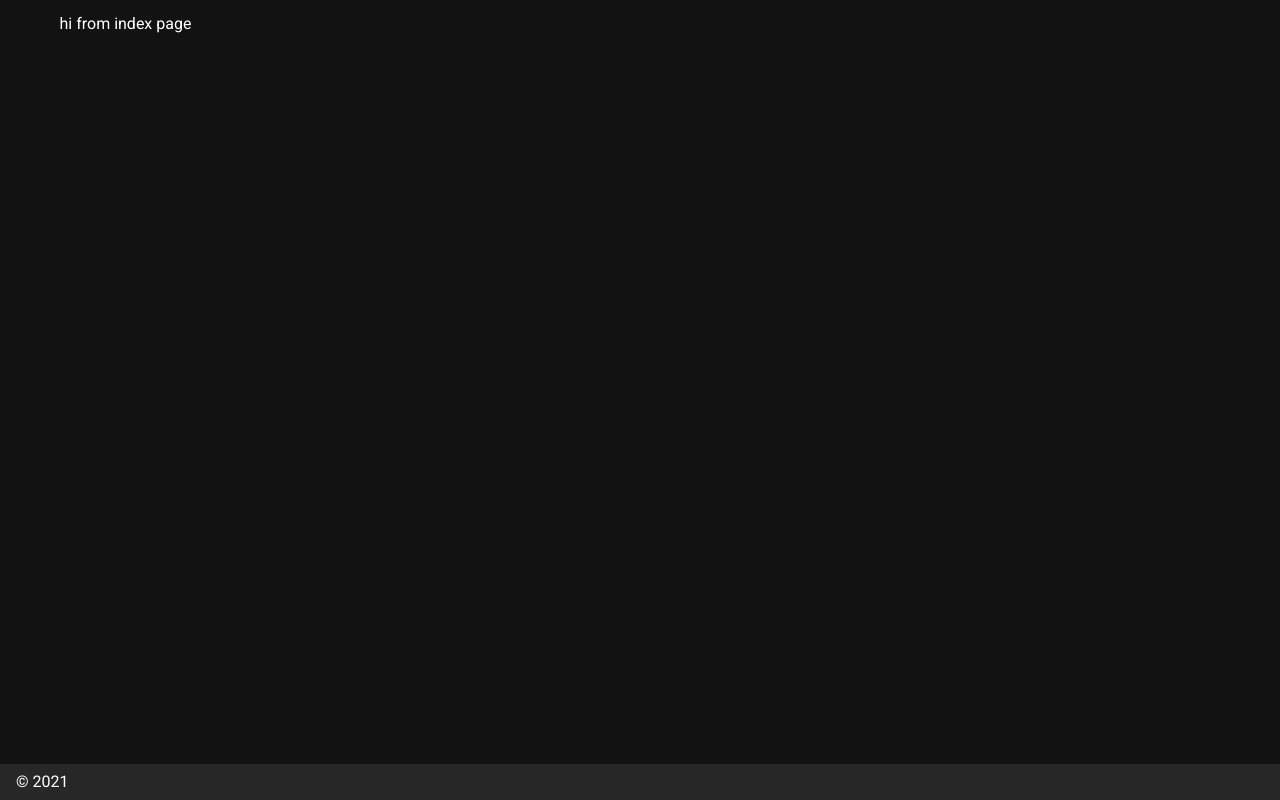
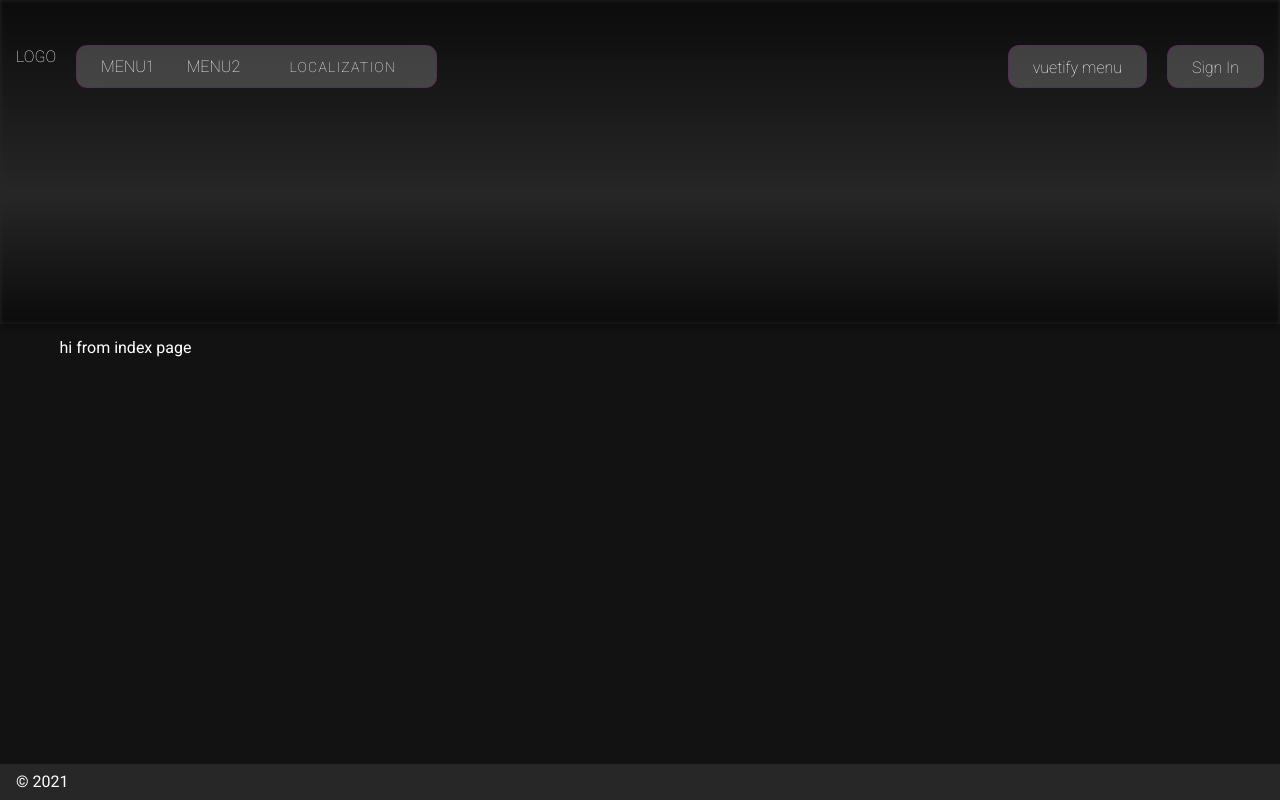
Before and after one commit to hahuaz/mediatriple-case, a Nuxt app: page / in a window 1280 px wide. Built offline with nearby package versions, Linux system fonts and the light colour scheme.

Commit message:
add locales menu to header

```diff
--- a/layouts/default.vue
+++ b/layouts/default.vue
@@ -1,18 +1,150 @@
 <template>
-  <v-app dark>
+  <v-app>
+    <v-app-bar app absolute fade-img-on-scroll :height="headerImage.height">
+      <template #img>
+        <v-img v-bind="headerImage"></v-img>
+      </template>
+      <div class="nav__container">
+        <div class="nav__left">
+          <div class="logo__container"><p>LOGO</p></div>
+          <div class="nav__links bg--white-50 border--rounded">
+            <ul>
+              <li>MENU1</li>
+              <li>MENU2</li>
+              <li>
+                <v-menu
+                  offset-x
+                  right
+                  :nudge-left="15"
+                  :nudge-bottom="15"
+                  content-class="locales__container bg--white-50"
+                >
+                  <template #activator="{ on, attrs }">
+                    <v-btn v-bind="attrs" :depressed="true" text v-on="on">
+                      Localization
+                    </v-btn>
+                  </template>
+
+                  <v-list dense class="locales">
+                    <v-list-item @click="onClick">
+                      <v-list-item-title>TR</v-list-item-title>
+                    </v-list-item>
+
+                    <v-list-item @click="onClick">
+                      <v-list-item-title>EN</v-list-item-title>
+                    </v-list-item>
+                  </v-list>
+                </v-menu>
+              </li>
+            </ul>
+          </div>
+        </div>
+        <div class="nav__right">
+          <div class="nav__watchlist bg--white-50 border--rounded">
+            vuetify menu
+          </div>
+          <div class="nav__sign bg--white-50 border--rounded">Sign In</div>
+        </div>
+      </div>
+    </v-app-bar>
     <v-main>
       <v-container>
         <Nuxt />
       </v-container>
-      <v-footer app>
-        <span>&copy; {{ new Date().getFullYear() }}</span>
-      </v-footer>
     </v-main>
+    <v-footer app>
+      <span>&copy; {{ new Date().getFullYear() }}</span>
+    </v-footer>
   </v-app>
 </template>
 
 <script>
-export default {}
+export default {
+  data() {
+    return {
+      headerImage: {
+        height: '324',
+        src: '/images/index-hero.jpg',
+        gradient:
+          '180deg, rgba(0,0,0,.7) 0%, rgba(0,0,0,0) 60%, rgba(0,0,0,.7) 100%',
+      },
+    }
+  },
+}
 </script>
 
-<style lang="scss" scoped></style>
+<style lang="scss" scoped>
+::v-deep .v-toolbar__content {
+  padding-top: 45px;
+  display: block;
+}
+
+.nav {
+  &__container {
+    height: 43px;
+    display: flex;
+    justify-content: space-between;
+    max-width: 1440px;
+    margin-left: auto;
+    margin-right: auto;
+    font-weight: 100;
+  }
+
+  &__left,
+  &__right {
+    display: flex;
+    gap: 0 20px;
+  }
+
+  &__left {
+  }
+
+  &__links {
+    align-self: stretch;
+    display: flex;
+    align-items: center;
+    padding: 0 1.5rem;
+    ul {
+      display: flex;
+      align-items: center;
+      list-style-type: none;
+      gap: 0 2rem;
+      padding-left: 0;
+    }
+    ::v-deep .v-btn {
+      font-weight: 100;
+    }
+  }
+
+  &__watchlist,
+  &__sign {
+    padding: 0.6rem 1.5rem;
+  }
+}
+
+.locales {
+  background-color: unset !important;
+  background: unset !important;
+  overflow: hidden;
+  border-radius: 0.7rem;
+  border: 1px solid rgba($color: purple, $alpha: 0.3);
+  &__container {
+    border-radius: 0.7rem;
+    min-width: unset !important; /* vuetify adds min-width as inline-style. only way i change this by !important */
+  }
+
+  > div {
+    cursor: pointer;
+  }
+}
+
+/* Utility classes */
+.bg--white-50 {
+  background-color: rgba($color: white, $alpha: 0.2);
+  backdrop-filter: blur(10px);
+}
+.border--rounded {
+  border: 1px solid rgba($color: purple, $alpha: 0.3);
+  border-radius: 0.7rem;
+}
+</style>
--- a/nuxt.config.js
+++ b/nuxt.config.js
@@ -27,7 +27,7 @@ export default {
   },
 
   // Global CSS: https://go.nuxtjs.dev/config-css
-  css: [],
+  css: ['~/assets/main.css'],
 
   // Plugins to run before rendering page: https://go.nuxtjs.dev/config-plugins
   plugins: [],
```
Also changed, not shown: assets/main.css (added), static/images/index-hero.jpg (added).
